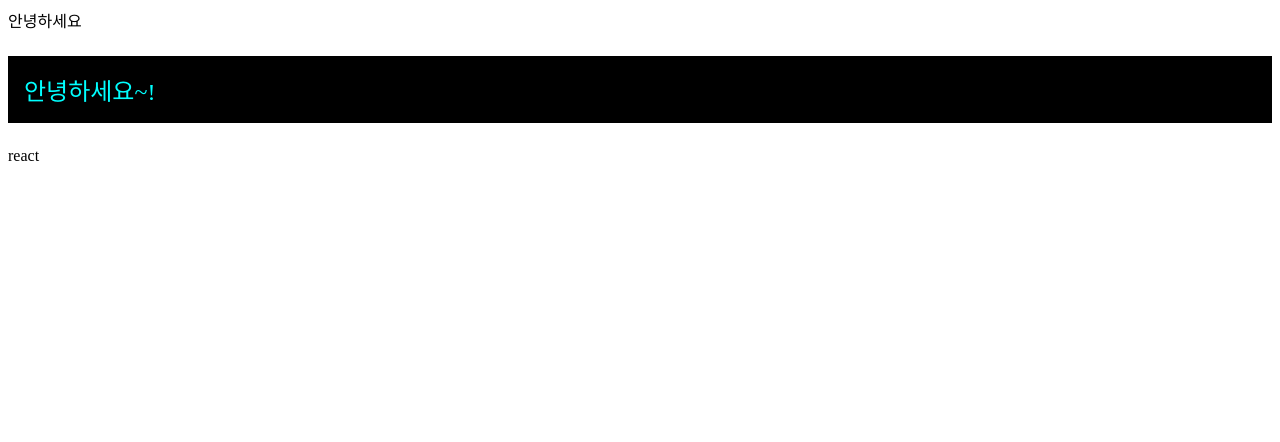
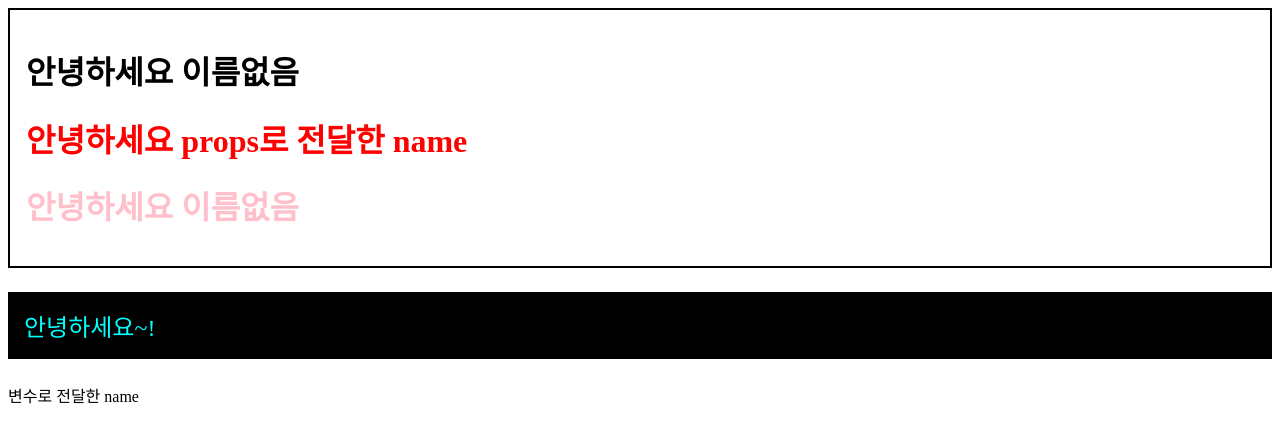
Before and after one commit to mireyhgnay/react-roadmap, a React app in the folder 01_React/: page / in a window 1280 px wide. Shown: the top 442 px of the page. Built offline with nearby package versions, Linux system fonts and the light colour scheme.

Commit message:
Feat: props를 통해 컴포넌트에게 값 전달하기 스터디

```diff
--- a/01_React/src/App.jsx
+++ b/01_React/src/App.jsx
@@ -1,8 +1,9 @@
 import React from "react";
 import Hello from "./Hello";
+import Wrapper from "./Wrapper";
 
 function App() {
-  const name = "react";
+  const name = "변수로 전달한 name";
 
   // 인라인 스타일로 추가되는 경우
   const style = {
@@ -16,9 +17,13 @@ function App() {
     // 주석
     /* 주석주석 */
     <>
-      <Hello
-      // 열리는 태그 내부에서는 이렇게 주석을 작성 할 수 있습니다.
-      />
+      <Wrapper>
+        <Hello
+        // 열리는 태그 내부에서는 이렇게 주석을 작성 할 수 있습니다.
+        />
+        <Hello name="props로 전달한 name" color="red" />
+        <Hello color="pink" />
+      </Wrapper>
       <p style={style}>안녕하세요~!</p>
       <div className="name">{name}</div>
     </>
--- a/01_React/src/Hello.js
+++ b/01_React/src/Hello.js
@@ -1,5 +1,15 @@
 import React from "react";
 
-export default function Hello() {
-  return <div>안녕하세요</div>;
+// 비구조화 할당을 통한 props 설정
+export default function Hello({ color, name }) {
+  /**
+   * style={{ }} 중괄호 두번 사용하는 이유
+   * jsx 문법상 한번 감싸줘야 하고
+   * 그 안에 {} 중괄호는 객체리터럴을 사용하기 위한 중괄호 입니다.
+   */
+  return <h1 style={{ color }}>안녕하세요 {name}</h1>;
 }
+
+Hello.defaultProps = {
+  name: "이름없음",
+};
--- /dev/null
+++ b/01_React/src/Wrapper.js
@@ -0,0 +1,9 @@
+import React from "react";
+
+export default function Wrapper({ children }) {
+  const style = {
+    border: "2px solid black",
+    padding: "16px",
+  };
+  return <div style={style}>{children}</div>;
+}
```
